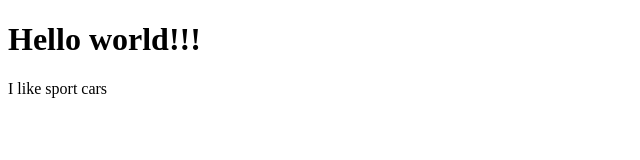
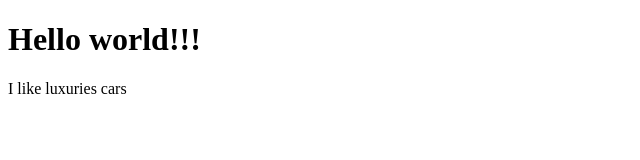
Before and after one commit to JakubSadowski98/GitTutorial, a plain HTML site: page index.html in a window 1280 px wide. Shown: the full height of the page, 0-640 px from the left. Drawn offline with Linux system fonts and the light colour scheme.

Commit message:
Change content in paragraph

```diff
--- a/index.html
+++ b/index.html
@@ -6,6 +6,6 @@
         <title>New page</title>
     <body>
       <h1>Hello world!!!</h1>
-      <p>I like sport cars</p>
+      <p>I like luxuries cars</p>
     </body>
 </html>
```
